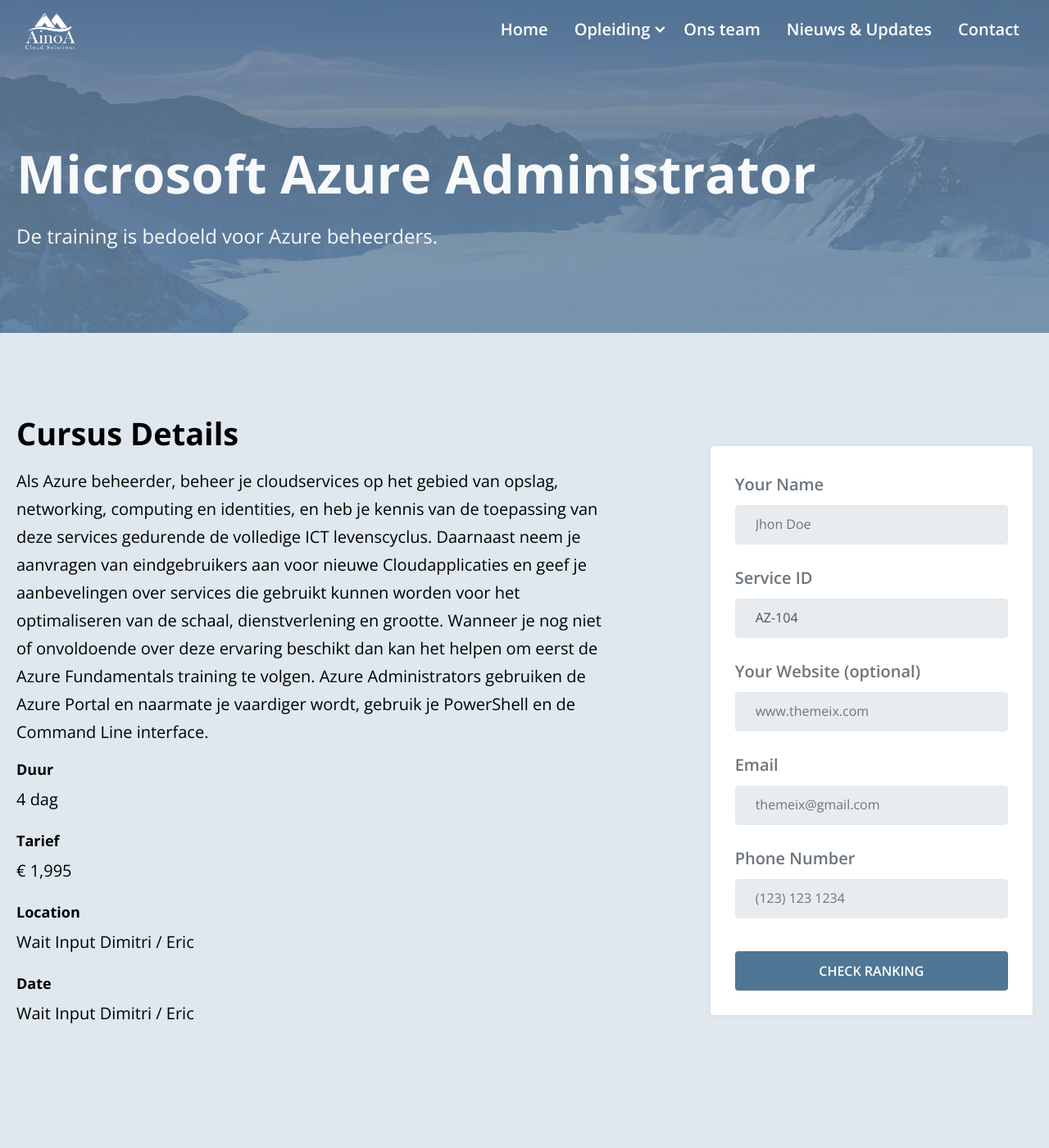
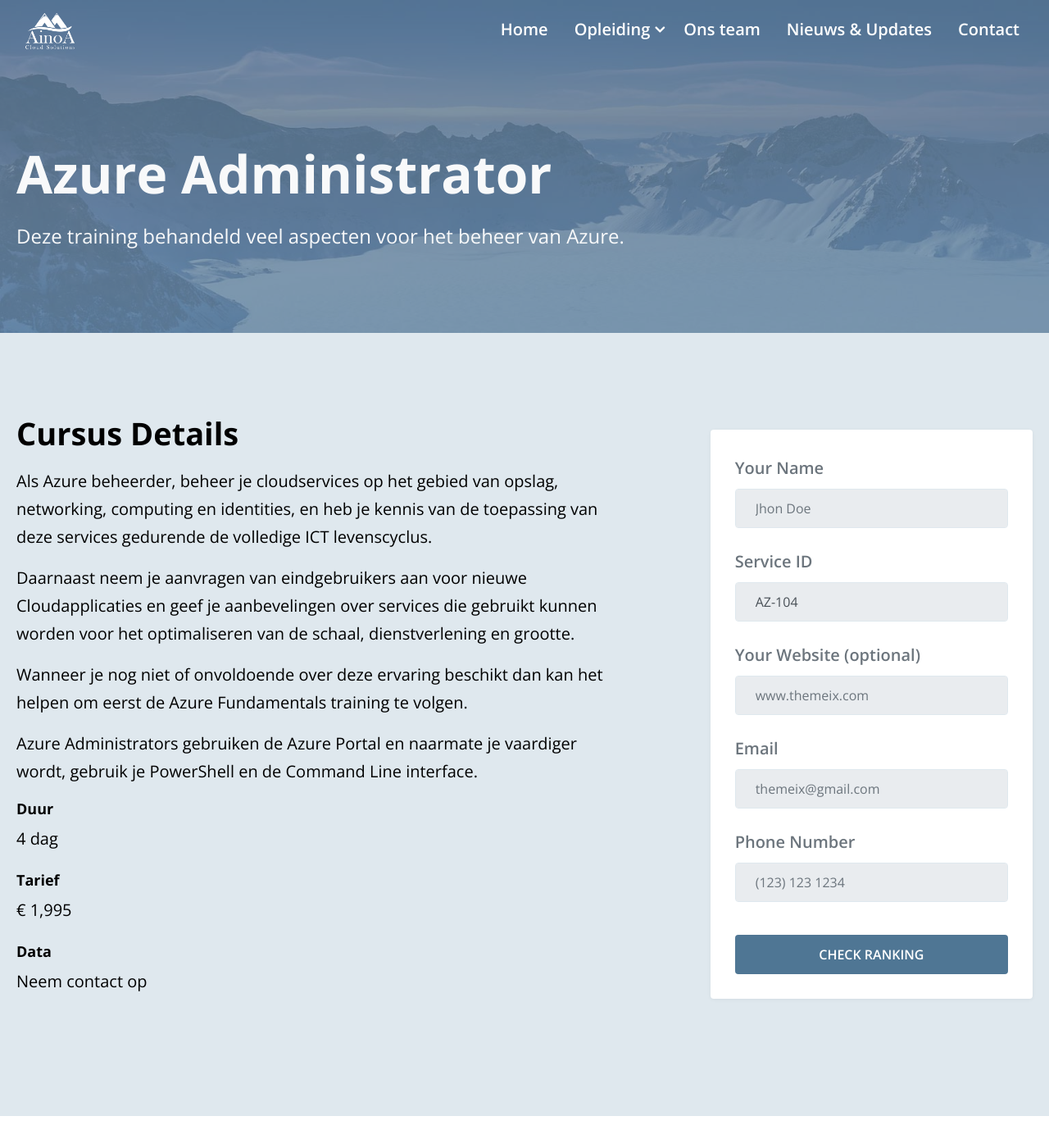
Before and after one commit to Dimtemp/ainoawebsite, a Jekyll site: the page built from _services/microsoft-azure-administrator.html, in a window 1280 px wide and 1400 px high. Shown: the whole window at 82% size. Built offline with Jekyll 4.4.1, drawn with Linux system fonts in a browser that asks for light colours.

Commit message:
Update microsoft-azure-administrator.html

```diff
--- a/_services/microsoft-azure-administrator.html
+++ b/_services/microsoft-azure-administrator.html
@@ -1,13 +1,16 @@
 ---
 layout: service
-title: "Microsoft Azure Administrator"
+title: "Azure Administrator"
 service_id: AZ-104
 order: 2
-description: De training is bedoeld voor Azure beheerders.
+description: Deze training behandeld veel aspecten voor het beheer van Azure.
 ---
 
 <h1 class="title">Cursus Details</h1>
-<p>Als Azure beheerder, beheer je cloudservices op het gebied van opslag, networking, computing en identities, en heb je kennis van de toepassing van deze services gedurende de volledige ICT levenscyclus. Daarnaast neem je aanvragen van eindgebruikers aan voor nieuwe Cloudapplicaties en geef je aanbevelingen over services die gebruikt kunnen worden voor het optimaliseren van de schaal, dienstverlening en grootte. Wanneer je nog niet of onvoldoende over deze ervaring beschikt dan kan het helpen om eerst de Azure Fundamentals training te volgen. Azure Administrators gebruiken de Azure Portal en naarmate je vaardiger wordt, gebruik je PowerShell en de Command Line interface.</p>
+<p>Als Azure beheerder, beheer je cloudservices op het gebied van opslag, networking, computing en identities, en heb je kennis van de toepassing van deze services gedurende de volledige ICT levenscyclus.</p>
+<p>Daarnaast neem je aanvragen van eindgebruikers aan voor nieuwe Cloudapplicaties en geef je aanbevelingen over services die gebruikt kunnen worden voor het optimaliseren van de schaal, dienstverlening en grootte.</p>
+<p>Wanneer je nog niet of onvoldoende over deze ervaring beschikt dan kan het helpen om eerst de Azure Fundamentals training te volgen.</p>
+<p>Azure Administrators gebruiken de Azure Portal en naarmate je vaardiger wordt, gebruik je PowerShell en de Command Line interface.</p>
 
 
 <ul class="feature-listing-style-2">
@@ -20,12 +23,7 @@ description: De training is bedoeld voor Azure beheerders.
     <p class="text">€ 1,995</p>
   </li>
   <li>
-    <h4 class="heading">Location</h4>
-    <p class="text">Wait Input Dimitri / Eric</p>
+    <h4 class="heading">Data</h4>
+    <p class="text">Neem contact op</p>
   </li>
-  <li>
-    <h4 class="heading">Date</h4>
-    <p class="text">Wait Input Dimitri / Eric</p>
-  </li>
-
 </ul>
```
